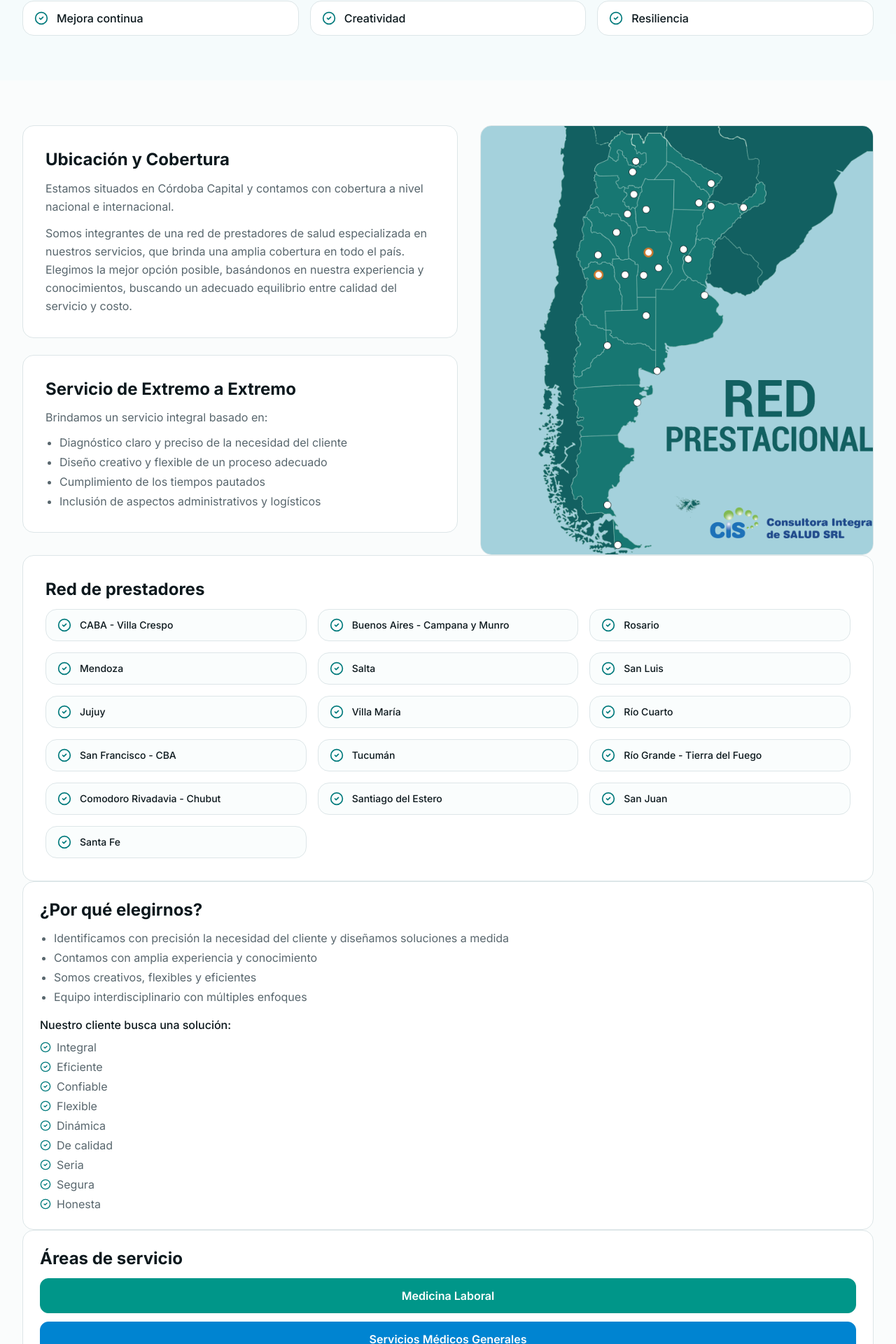
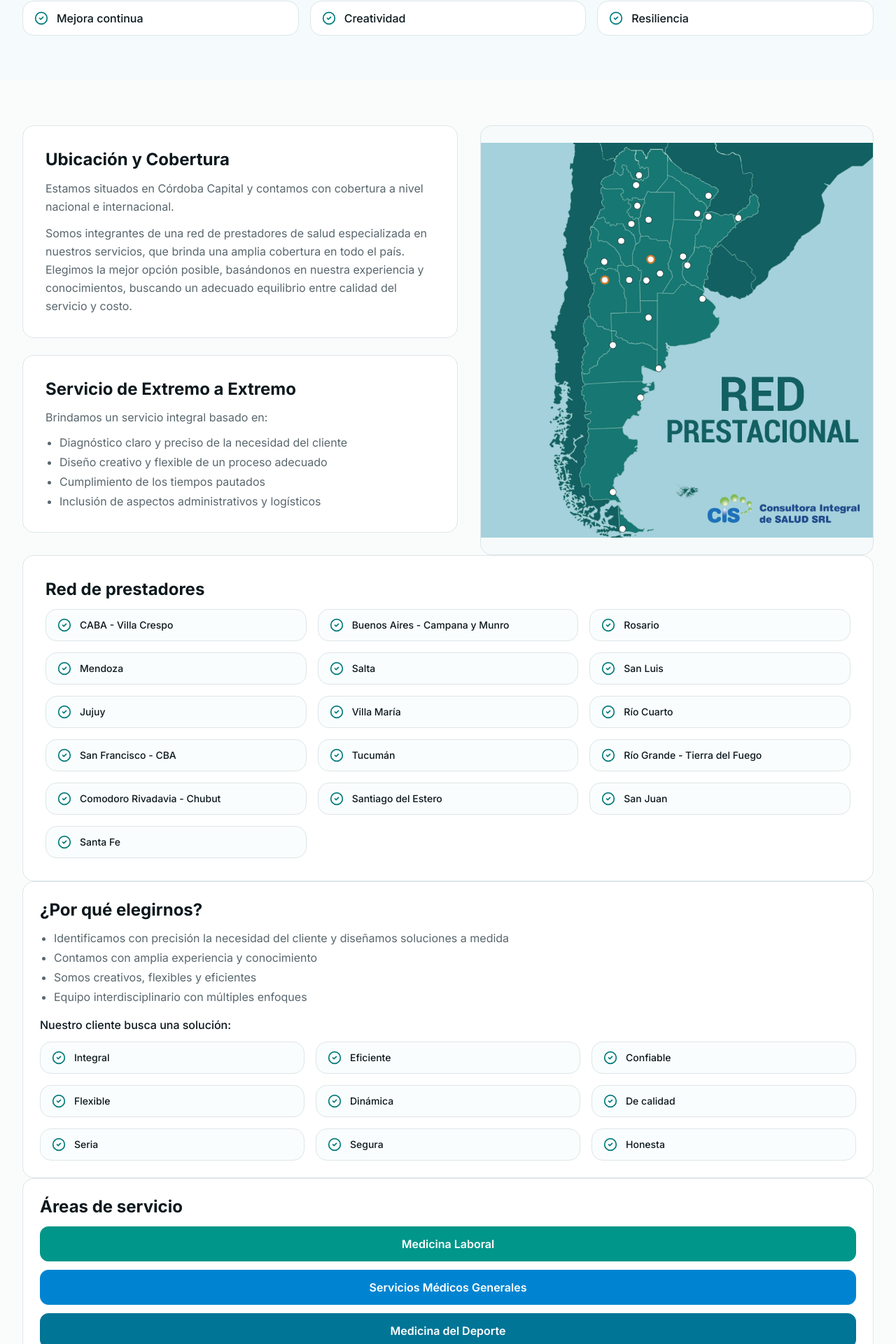
Before and after one commit to nicoleleyria-netizen/web-cis, a Next.js app: page /empresa/acerca in a window 1280 px wide. Shown: the part 968-2888 px from the top of the page at 70% size. Built offline with nearby package versions, Linux system fonts and the light colour scheme.

Commit message:
fix: improve acerca page map and attribute cards

```diff
--- a/app/empresa/acerca/page.tsx
+++ b/app/empresa/acerca/page.tsx
@@ -113,12 +113,12 @@ export default function AcercaPage() {
               </div>
             </div>
 
-            <div className="relative min-h-[420px] overflow-hidden rounded-xl border bg-muted/30 lg:row-span-2">
+            <div className="relative min-h-[420px] overflow-hidden rounded-xl border bg-muted/30 p-4 lg:row-span-2">
               <Image
                 src="/images/sis-real/mapa-red-prestadores.png"
                 alt="Cobertura nacional y red de prestadores de Consultora CIS"
                 fill
-                className="object-cover"
+                className="object-contain"
               />
             </div>
           </div>
@@ -143,15 +143,15 @@ export default function AcercaPage() {
               <li>Somos creativos, flexibles y eficientes</li>
               <li>Equipo interdisciplinario con múltiples enfoques</li>
             </ul>
-            <p className="font-medium mb-2">Nuestro cliente busca una solución:</p>
-            <ul className="space-y-1">
+            <p className="font-medium mb-3">Nuestro cliente busca una solución:</p>
+            <div className="grid gap-4 sm:grid-cols-2 lg:grid-cols-3">
               {atributos.map((a) => (
-                <li key={a} className="flex items-center gap-2 text-muted-foreground">
-                  <CheckCircle2 className="h-4 w-4 flex-shrink-0 text-primary" />
-                  <span>{a}</span>
-                </li>
+                <div key={a} className="flex items-center gap-3 rounded-xl border bg-secondary/30 px-4 py-3">
+                  <CheckCircle2 className="h-5 w-5 flex-shrink-0 text-primary" />
+                  <span className="text-sm font-medium text-foreground">{a}</span>
+                </div>
               ))}
-            </ul>
+            </div>
           </div>
 
           <div className="rounded-xl border bg-card p-6">
```
